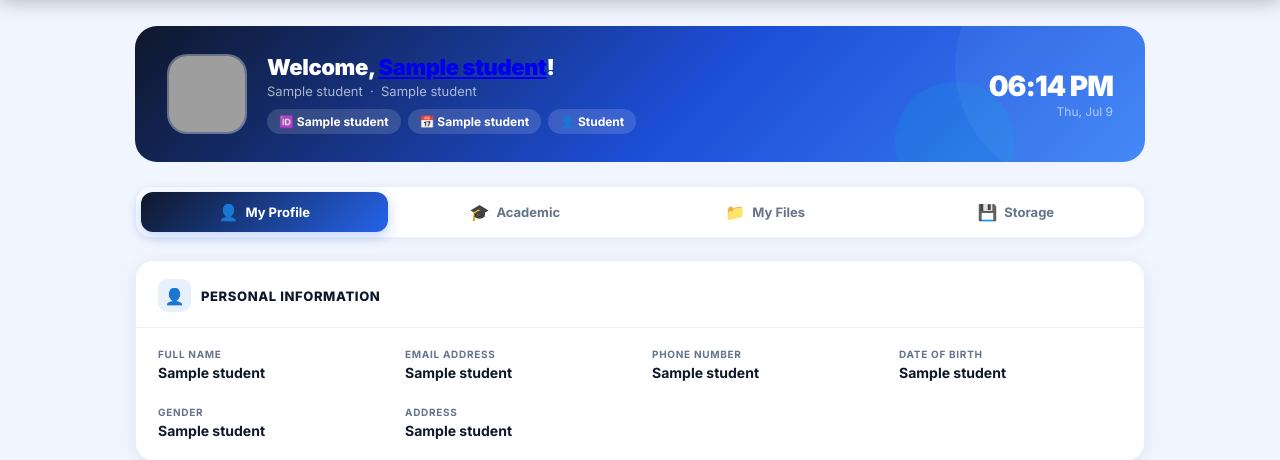
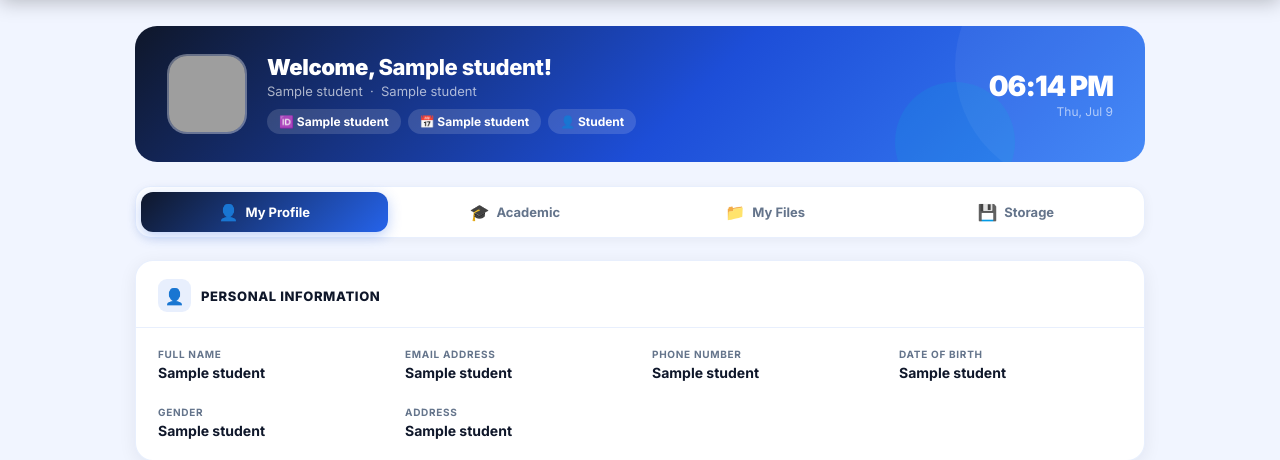
Before and after one commit to ChenulSandiw/student-compression-system-final, a Flask app: template templates/student_dashboard.html in a window 1280 px wide. Shown: the part 60-520 px from the top of the page. Run offline with Flask 3, Linux system fonts and the light colour scheme; the template is opened without the code that fills it: most values are stand-ins (such as "Sample title", 1, 10 or a date in 2020); some libraries are stand-ins or nearby versions; grey boxes are pictures that could not be loaded.

Commit message:
student dashboard

```diff
--- a/templates/student_dashboard.html
+++ b/templates/student_dashboard.html
@@ -72,6 +72,16 @@
             background:linear-gradient(135deg,var(--navy) 0%,var(--blue2) 55%,#3B82F6 100%);
             padding:28px 32px; margin-bottom:24px; color:#fff;
             position:relative; overflow:hidden;
+        }
+
+        .student-name{
+            color:#fff;
+            text-decoration:none;
+            font-weight:800;
+        }
+
+        .student-name:hover{
+            color:#fff;
         }
         .hero::before { content:''; position:absolute; width:240px;height:240px;border-radius:50%; background:rgba(255,255,255,.05); top:-80px;right:-50px; }
         .hero::after  { content:''; position:absolute; width:120px;height:120px;border-radius:50%; background:rgba(6,182,212,.14); bottom:-40px;right:130px; }
```
